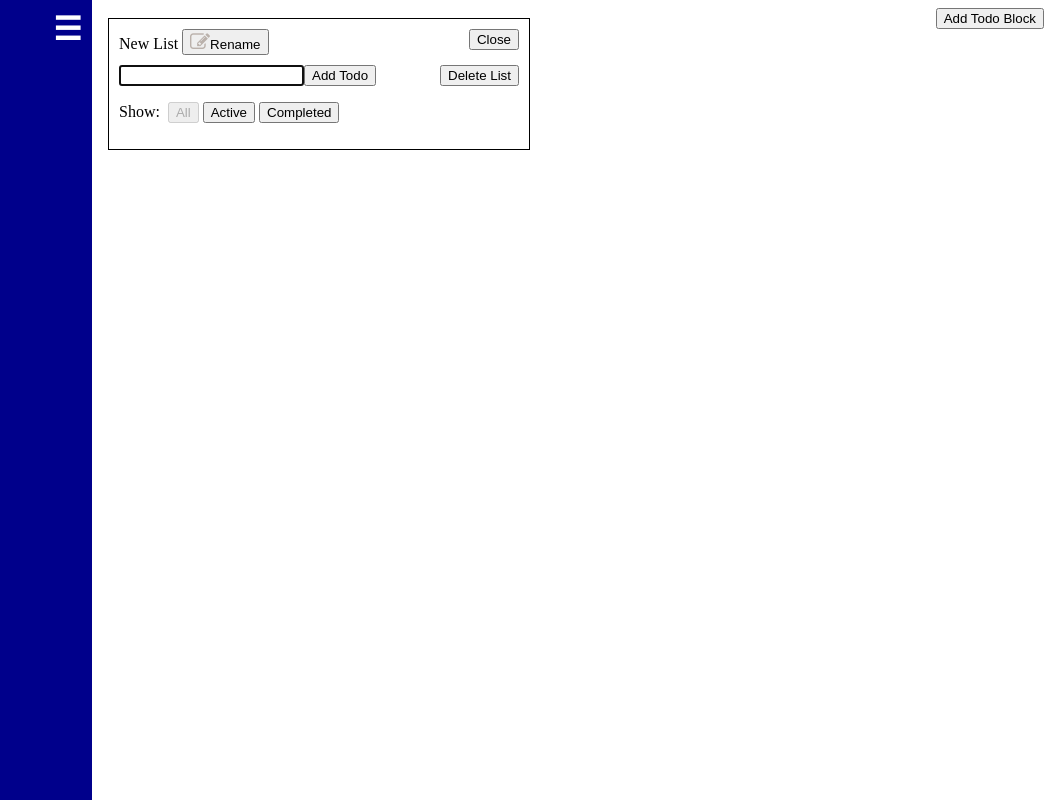
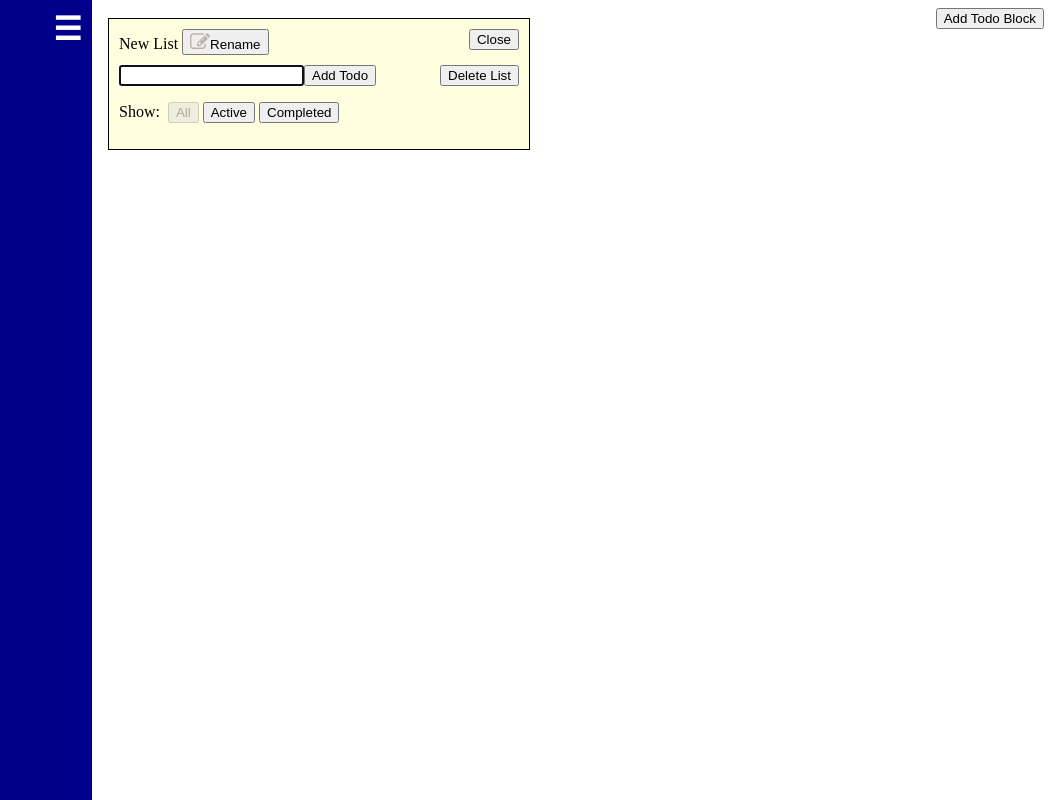
Before and after one commit to YanaMIvanova/todo-list-app, a React (Create React App) app: page / in a window 1280 px wide. Both pictures are taken after a click on the button "Add Todo Block". Shown: the whole page, without its empty margins (228-1280 px from the left). Built offline with nearby package versions, Linux system fonts and the light colour scheme.

Commit message:
Func - select block upon a click anywhere on it | Fix - prevent closed blocks to disapear when they are closed again | Func - take every dispatched action for adding and deleting a todo and adding a block

```diff
--- a/public/style.css
+++ b/public/style.css
@@ -15,7 +15,7 @@
 .todoblocks-list {
     display: flex;
     flex-flow: row wrap;
-    justify-content: space-between;
+    align-items: flex-start;
 }
 
 .todoblock {
@@ -77,3 +77,7 @@
     opacity: 0.5;
     cursor: not-allowed;
 }
+
+.selected {
+    background-color: lightyellow;
+}
--- a/src/components/TodoBlock.js
+++ b/src/components/TodoBlock.js
@@ -1,5 +1,6 @@
 import React, { Fragment } from 'react'
 import PropTypes from "prop-types"
+import classnames from 'classnames'
 import Filters from './Filters'
 import TodoBlockHeader from './TodoBlockHeader'
 import DeleteTodoBlockButton from "./DeleteTodoBlockButton"
@@ -18,13 +19,13 @@ const TodoBlock = ({
         toggleChangeTitleForm
     }) => (
         <div
+            onClick={selectBlock(block.id)}
             key={"key-" + block.id}
-            className="todoblock"
+            className={classnames('todoblock', {'selected': block.id === currentBlockId})}
         >
             <TodoBlockHeader
                 checkIsExpanded={checkIsExpanded(block.id)}
                 title={block.title}
-                selectTodoBlock={selectBlock(block.id)}
                 closeTodoBlock={closeTodoBlock(block.id)}
                 toggleChangeTitleForm={toggleChangeTitleForm}
             />
--- a/src/components/TodoBlockHeader.js
+++ b/src/components/TodoBlockHeader.js
@@ -4,7 +4,6 @@ import PropTypes from "prop-types"
 class TodoBlockHeader extends Component {
     render() {
         const {
-            selectTodoBlock,
             title,
             toggleChangeTitleForm,
             closeTodoBlock,
@@ -12,7 +11,6 @@ class TodoBlockHeader extends Component {
         } = this.props
 
         return <div
-            onClick={selectTodoBlock}
             className="todoblock-header"
         >
             {title}
@@ -40,7 +38,6 @@ class TodoBlockHeader extends Component {
 TodoBlockHeader.propTypes = {
     checkIsExpanded: PropTypes.bool.isRequired,
     title: PropTypes.string.isRequired,
-    selectTodoBlock: PropTypes.func.isRequired,
     closeTodoBlock: PropTypes.func.isRequired,
     toggleChangeTitleForm: PropTypes.func.isRequired
 }
--- a/src/reducers/todoBlocksList.js
+++ b/src/reducers/todoBlocksList.js
@@ -33,7 +33,7 @@ const todosBlocks = (state = initialState, action) => {
                 ...state,
                 todoBlocksById: rest,
                 todoBlocksIds: state.todoBlocksIds.filter(id => id !== action.blockId),
-                closedTodoBlocks: state.closedTodoBlocks.filter(closedTodoBlock => closedTodoBlock.id !== action.blockId)
+                //closedTodoBlocks: state.closedTodoBlocks.filter(closedTodoBlock => closedTodoBlock.id !== action.blockId)
             }
         }
         case actionTypes.OPEN_TODO_BLOCK: {
--- a/src/saga/todoBlockSaga.js
+++ b/src/saga/todoBlockSaga.js
@@ -28,12 +28,12 @@ export function* closeTodoBlockWorker({ blockId }) {
         }
     }
 
+    yield call(writeToStorage, "todoBlocks", [...filteredTodoBlocks])
+
     const todoBlockToClose = yield select(todoBlockSelector, blockId)
     todoBlockToClose.isClosed = true
 
     yield put(removeTodoBlock(blockId))
-
-    yield call(writeToStorage, "todoBlocks", [...filteredTodoBlocks])
 
     if(!closedTodoBlocksIds.includes(blockId)) {
         yield call(writeToStorage, "closedTodoBlocks", [...closedTodoBlocks, todoBlockToClose])
@@ -194,7 +194,7 @@ export function* fetchTodoBlocksWatcher() {
 }
 
 export function* saveTodoBlockWatcher() {
-    yield takeLatest(actionTypes.SAVE_TODO_BLOCK_TO_STORAGE, saveTodoBlockWorker)
+    yield takeEvery(actionTypes.SAVE_TODO_BLOCK_TO_STORAGE, saveTodoBlockWorker)
 }
 
 export function* deleteTodoBlockWatcher() {
--- a/src/saga/todoSaga.js
+++ b/src/saga/todoSaga.js
@@ -1,4 +1,4 @@
-import { takeLatest, call, put, all } from 'redux-saga/effects'
+import { takeLatest, takeEvery, call, put, all } from 'redux-saga/effects'
 import { actionTypes } from "../constants";
 import { addTodo } from "../actions/todos";
 import { readFromStorage, writeToStorage } from "../localStorage";
@@ -54,11 +54,11 @@ export function* toggleTodoWorker({ id }) {
 // Watchers
 
 export function* saveTodoWatcher() {
-    yield takeLatest(actionTypes.ADD_TODO_TO_STORAGE, addTodoWorker)
+    yield takeEvery(actionTypes.ADD_TODO_TO_STORAGE, addTodoWorker)
 }
 
 export function* deleteTodoWatcher() {
-    yield takeLatest(actionTypes.DELETE_TODO, deleteTodoWorker)
+    yield takeEvery(actionTypes.DELETE_TODO, deleteTodoWorker)
 }
 
 export function* toggleTodoWatcher() {
```
